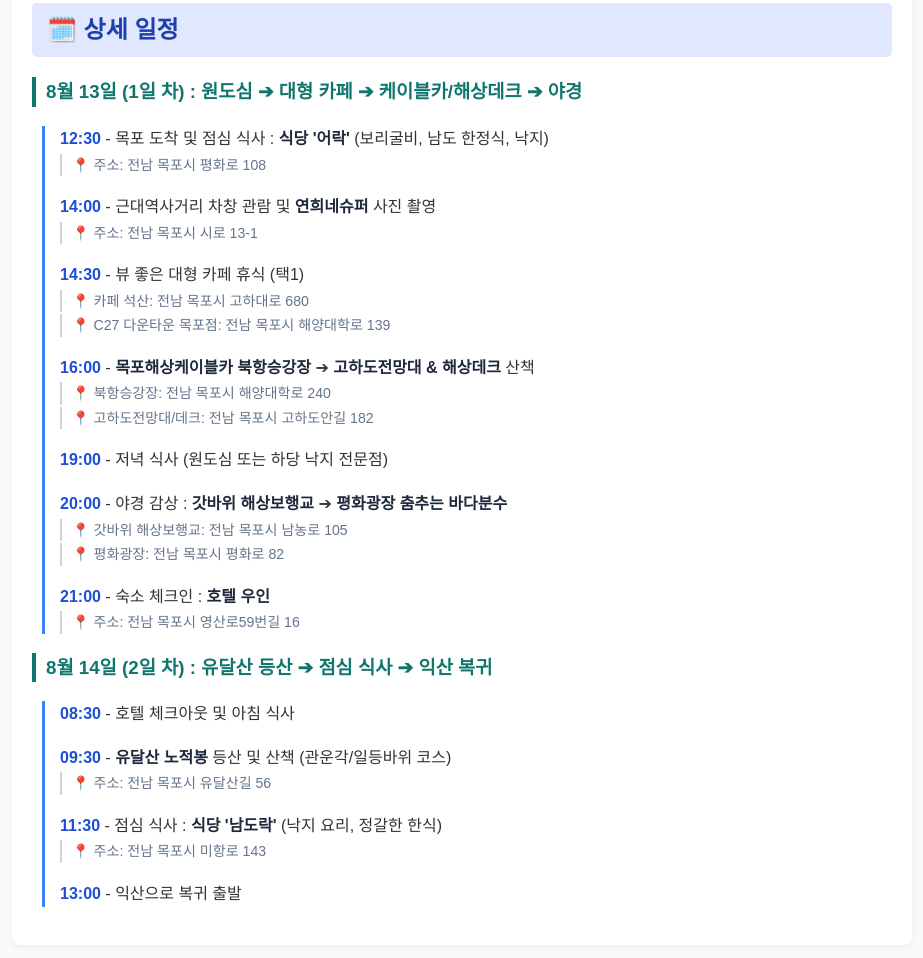
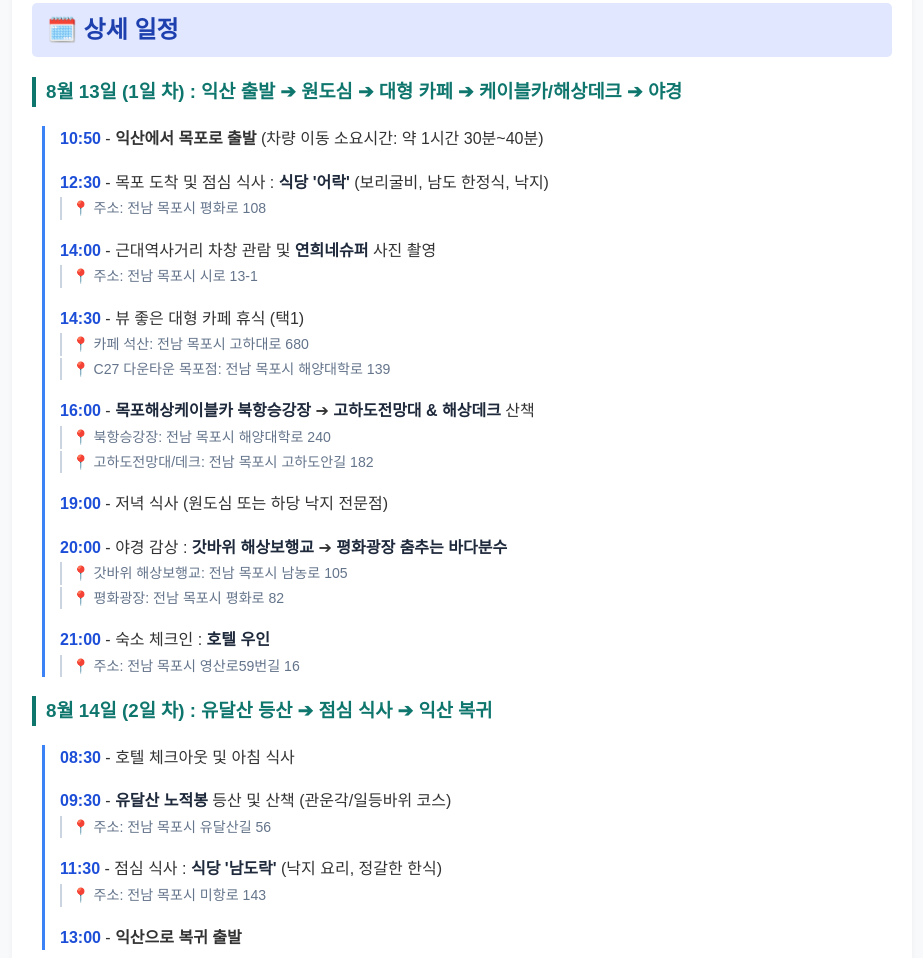
Before and after one commit to kse-beep/private, a plain HTML site: page mp2026/index.html in a window 1280 px wide. Shown: the part 174-1132 px from the top of the page, without its empty margins (178-1101 px from the left). Drawn offline with Linux system fonts and the light colour scheme.

Commit message:
Update index.html

```diff
--- a/mp2026/index.html
+++ b/mp2026/index.html
@@ -140,8 +140,11 @@
     <div class="section">
         <h2>🗓️ 상세 일정</h2>
 
-        <h3>8월 13일 (1일 차) : 원도심 ➔ 대형 카페 ➔ 케이블카/해상데크 ➔ 야경</h3>
+        <h3>8월 13일 (1일 차) : 익산 출발 ➔ 원도심 ➔ 대형 카페 ➔ 케이블카/해상데크 ➔ 야경</h3>
         <div class="timeline">
+            <div class="time-block">
+                <span class="time-title">10:50</span> - <b>익산에서 목포로 출발</b> (차량 이동 소요시간: 약 1시간 30분~40분)
+            </div>
             <div class="time-block">
                 <span class="time-title">12:30</span> - 목포 도착 및 점심 식사 : <span class="place-title">식당 '어락'</span> (보리굴비, 남도 한정식, 낙지)
                 <div class="address-text">📍 주소: 전남 목포시 평화로 108</div>
@@ -188,7 +191,7 @@
                 <div class="address-text">📍 주소: 전남 목포시 미항로 143</div>
             </div>
             <div class="time-block">
-                <span class="time-title">13:00</span> - 익산으로 복귀 출발
+                <span class="time-title">13:00</span> - <b>익산으로 복귀 출발</b>
             </div>
         </div>
     </div>
```
